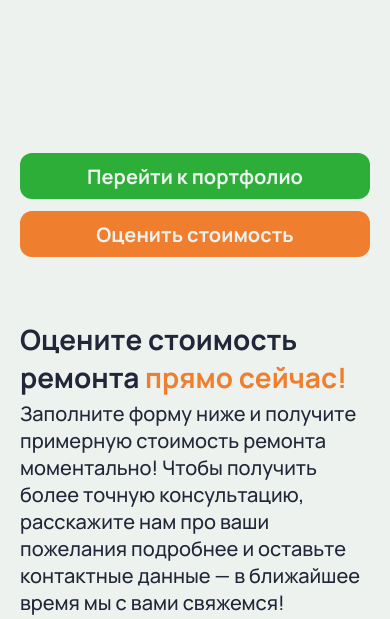
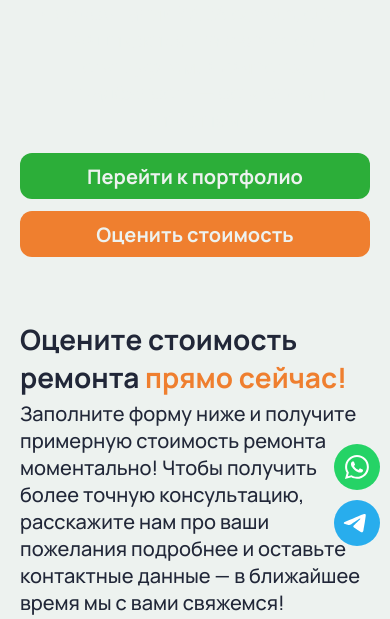
Before and after one commit to frontgr/kadaconstruction, a plain HTML site: page frontend/index.html in a window 390 px wide. Shown: the part 288-907 px from the top of the page. Drawn offline with Linux system fonts and the light colour scheme.

Commit message:
feat: Add social network in circles

```diff
--- a/frontend/index.html
+++ b/frontend/index.html
@@ -53,6 +53,46 @@
         alt="Hover Главная"
       />
       <img src="./images/social/Mail=Hover.svg" alt="Hover Mail" />
+    </div>
+    <div class="social-circles">
+      <a
+        href="https://api.whatsapp.com/send?phone=79250720546&text=%D0%97%D0%B4%D1%80%D0%B0%D0%B2%D1%81%D1%82%D0%B2%D1%83%D0%B9%D1%82%D0%B5!%20%D0%9F%D0%BE%D0%B4%D1%81%D0%BA%D0%B0%D0%B6%D0%B8%D1%82%D0%B5%2C%20%D0%BA%D0%B0%D0%BA%D0%B8%D0%B5%20%D1%80%D0%B0%D1%81%D1%86%D0%B5%D0%BD%D0%BA%D0%B8%20%D0%BD%D0%B0%20%D1%80%D0%B5%D0%BC%D0%BE%D0%BD%D1%82%3F%20%D0%92%20%D0%BA%D0%B0%D0%BA%D0%B8%D0%B5%20%D1%81%D1%80%D0%BE%D0%BA%D0%B8%20%D0%B4%D0%B5%D0%BB%D0%B0%D1%8E%D1%82%D1%81%D1%8F%20%D0%B7%D0%B0%D0%BC%D0%B5%D1%80%D1%8B%3F%20%20"
+        target="_blank"
+        class="social-circles__item social-circles__item-wa"
+      >
+        <svg
+          width="28"
+          height="28"
+          viewBox="0 0 28 28"
+          fill="none"
+          xmlns="http://www.w3.org/2000/svg"
+        >
+          <path
+            d="M2 26L3.687 19.837C2.646 18.033 2.099 15.988 2.1 13.891C2.103 7.335 7.438 2 13.993 2C17.174 2.001 20.16 3.24 22.406 5.488C24.651 7.736 25.887 10.724 25.886 13.902C25.883 20.459 20.548 25.794 13.993 25.794C12.003 25.793 10.042 25.294 8.305 24.346L2 26ZM8.597 22.193C10.273 23.188 11.873 23.784 13.989 23.785C19.437 23.785 23.875 19.351 23.878 13.9C23.88 8.438 19.463 4.01 13.997 4.008C8.545 4.008 4.11 8.442 4.108 13.892C4.107 16.117 4.759 17.783 5.854 19.526L4.855 23.174L8.597 22.193ZM19.984 16.729C19.91 16.605 19.712 16.531 19.414 16.382C19.117 16.233 17.656 15.514 17.383 15.415C17.111 15.316 16.913 15.266 16.714 15.564C16.516 15.861 15.946 16.531 15.773 16.729C15.6 16.927 15.426 16.952 15.129 16.803C14.832 16.654 13.874 16.341 12.739 15.328C11.856 14.54 11.259 13.567 11.086 13.269C10.913 12.972 11.068 12.811 11.216 12.663C11.35 12.53 11.513 12.316 11.662 12.142C11.813 11.97 11.862 11.846 11.962 11.647C12.061 11.449 12.012 11.275 11.937 11.126C11.862 10.978 11.268 9.515 11.021 8.92C10.779 8.341 10.534 8.419 10.352 8.41L9.782 8.4C9.584 8.4 9.262 8.474 8.99 8.772C8.718 9.07 7.95 9.788 7.95 11.251C7.95 12.714 9.015 14.127 9.163 14.325C9.312 14.523 11.258 17.525 14.239 18.812C14.948 19.118 15.502 19.301 15.933 19.438C16.645 19.664 17.293 19.632 17.805 19.556C18.376 19.471 19.563 18.837 19.811 18.143C20.059 17.448 20.059 16.853 19.984 16.729Z"
+            fill="#FFFFFF"
+          />
+        </svg>
+      </a>
+      <a
+        href="https://t.me/s21b21"
+        target="_blank"
+        class="social-circles__item social-circles__item-tg"
+      >
+        <svg
+          width="28"
+          height="28"
+          viewBox="0 0 28 28"
+          fill="none"
+          xmlns="http://www.w3.org/2000/svg"
+        >
+          <path
+            fill-rule="evenodd"
+            clip-rule="evenodd"
+            d="M4.51239 12.8488C10.418 10.2759 14.3559 8.57959 16.3263 7.76003C21.9521 5.42005 23.1211 5.01357 23.883 5.00014C24.0506 4.99719 24.4253 5.03872 24.668 5.23567C24.873 5.40197 24.9294 5.62661 24.9563 5.78428C24.9833 5.94195 25.0169 6.30112 24.9902 6.58177C24.6854 9.78503 23.3662 17.5585 22.6951 21.1462C22.4111 22.6643 21.852 23.1733 21.3107 23.2231C20.1343 23.3314 19.2409 22.4457 18.1015 21.6988C16.3186 20.53 15.3113 19.8025 13.5807 18.662C11.5806 17.3439 12.8772 16.6195 14.017 15.4356C14.3153 15.1258 19.4986 10.4112 19.5989 9.98348C19.6115 9.92999 19.6231 9.7306 19.5046 9.62532C19.3862 9.52004 19.2114 9.55604 19.0852 9.58467C18.9064 9.62526 16.0581 11.5079 10.5404 15.2326C9.73187 15.7877 8.99958 16.0582 8.34347 16.044C7.62016 16.0284 6.2288 15.6351 5.19447 15.2988C3.92583 14.8865 2.91753 14.6684 3.00533 13.9681C3.05106 13.6033 3.55341 13.2302 4.51239 12.8488Z"
+            fill="#FFF"
+          />
+        </svg>
+      </a>
     </div>
     <div class="form-sent">
       <div class="form-sent__wrapper">
@@ -979,7 +1019,6 @@
           class="map__script-desctope"
           src="https://api-maps.yandex.ru/services/constructor/1.0/js/?um=constructor%3A7ac23d0beacf5b997034d1993253d6890b6a33f26bcf58203c0648dbf4c65c34&amp;width=100%25&amp;height=720&amp;lang=ru_RU&amp;scroll=false;zoom=false"
         ></script>
-
       </section>
 
       <section class="reviews">
--- a/frontend/scss/adaptive.scss
+++ b/frontend/scss/adaptive.scss
@@ -1872,7 +1872,11 @@
     height: 416px;
   }
 }
-
+@media screen and (max-width: 559px){
+  .social-circles{
+    display: flex;
+  }
+}
 @media screen and (max-width: 479px) {
   .form-sent__wrapper {
     width: 280px;
--- a/frontend/scss/style.scss
+++ b/frontend/scss/style.scss
@@ -67,4 +67,32 @@ input[type="number"] {
 a {
   text-decoration: none;
 }
+.social-circles{
+  position: fixed;
+  bottom: 10px;
+  right: 10px;
+  z-index: 99;
+  display: none;
+  flex-direction: column;
+  align-items: center;
+  gap: 10px;
+  &__item{
+    border-radius: 50%;
+    width: 46px;
+    height: 46px;
+    display: flex;
+    align-items: center;
+    justify-content: center;
+    cursor: pointer;
+    &-wa{
+      background-color: #25D366;
+    }
+    &-tg{
+      background-color: #28ADED;
+      & svg{
+        transform: translateX(-8%);
+      }
+    }
+  }
+}
 @import "./adaptive.scss";
```
Also changed, not shown: frontend/pages/about.html (+1 -0 lines), frontend/css/style.css, 1 other file. Lines whose indentation alone changed are shown as unchanged.
